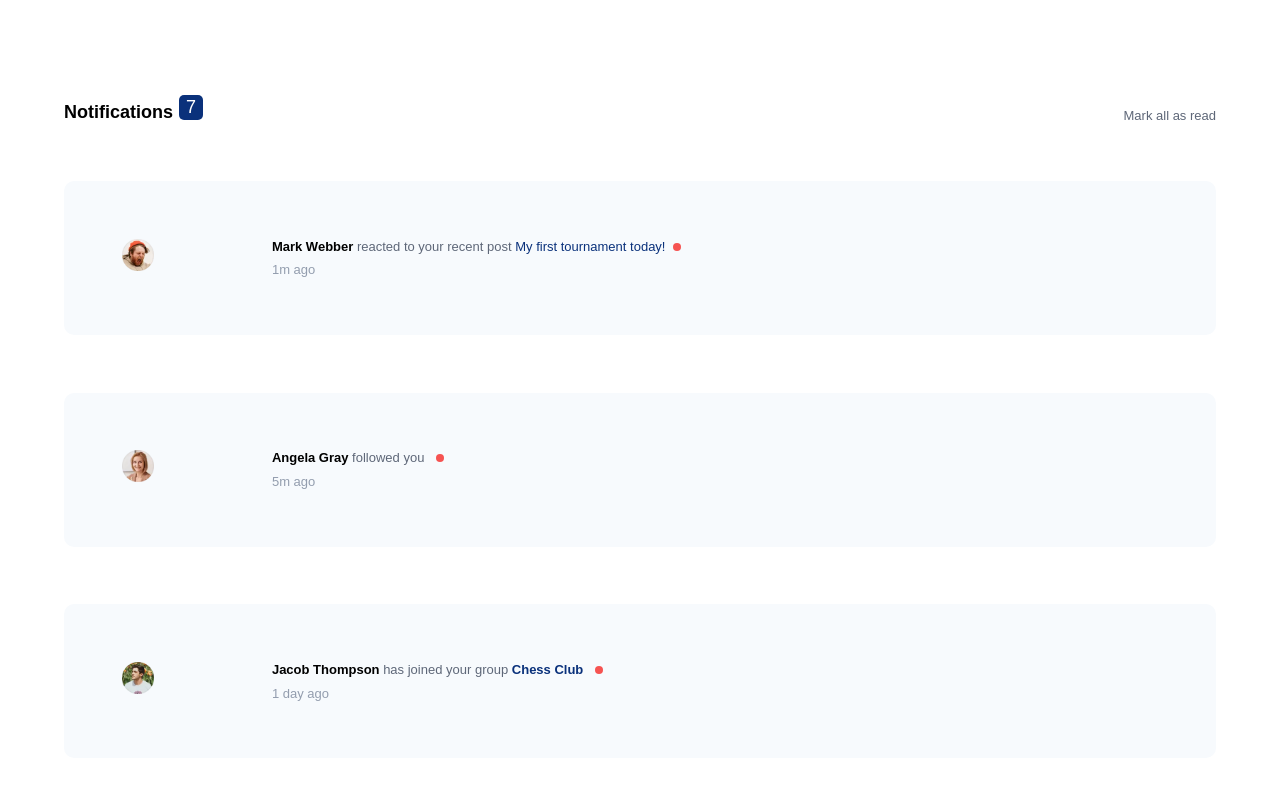
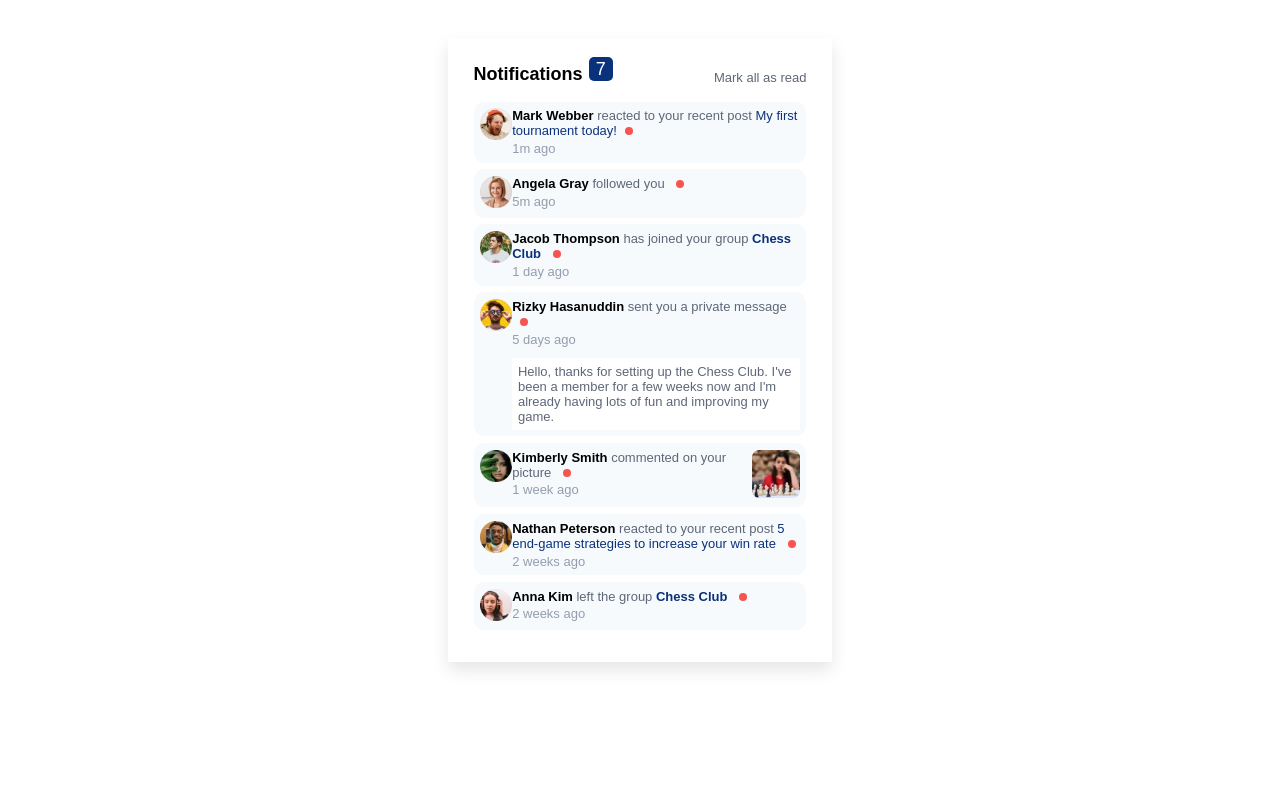
Before and after one commit to Floor20/notification-page, a plain HTML site: page index.html in a window 1280 px wide. Shown: the top 800 px of the page. Drawn offline with Linux system fonts and the light colour scheme.

Commit message:
Completed desktop design

```diff
--- a/index.html
+++ b/index.html
@@ -138,7 +138,8 @@
               </li>
               <li class="notif-description">
                 <span class="user-name">Nathan Peterson</span> reacted to your
-                recent post 5 end-game strategies to increase your win rate
+                recent post
+                <a href="#">5 end-game strategies to increase your win rate</a>
                 <span class="red-dot"></span>
                 <span class="notif-time">2 weeks ago</span>
               </li>
--- a/src/sass/style.scss
+++ b/src/sass/style.scss
@@ -143,8 +143,39 @@ figure {
   margin-top: 4%;
 }
 
+figure:hover {
+  background-color: hsl(211, 68%, 94%);
+}
+
 /* -------- JS behavior ------------------------- */
 
 .hidden {
   display: none;
 }
+
+/* ---------------------------------------------- */
+/* QUERIES */
+/* ---------------------------------------------- */
+
+@media only screen and (min-width: 900px) {
+  .container {
+    padding: 2% 2%;
+    margin: 3% auto;
+    max-width: 30%;
+    box-shadow: 0px 8px 16px 0px rgba(0, 0, 0, 0.1);
+  }
+
+  .notif-tile {
+    padding: 2%;
+    margin-bottom: 2%;
+  }
+
+  .notif-img {
+    margin-right: 2%;
+    width: 8%;
+  }
+
+  figure {
+    padding: 2%;
+  }
+}
```
Also changed, not shown: src/css/style.css, 1 other file.
